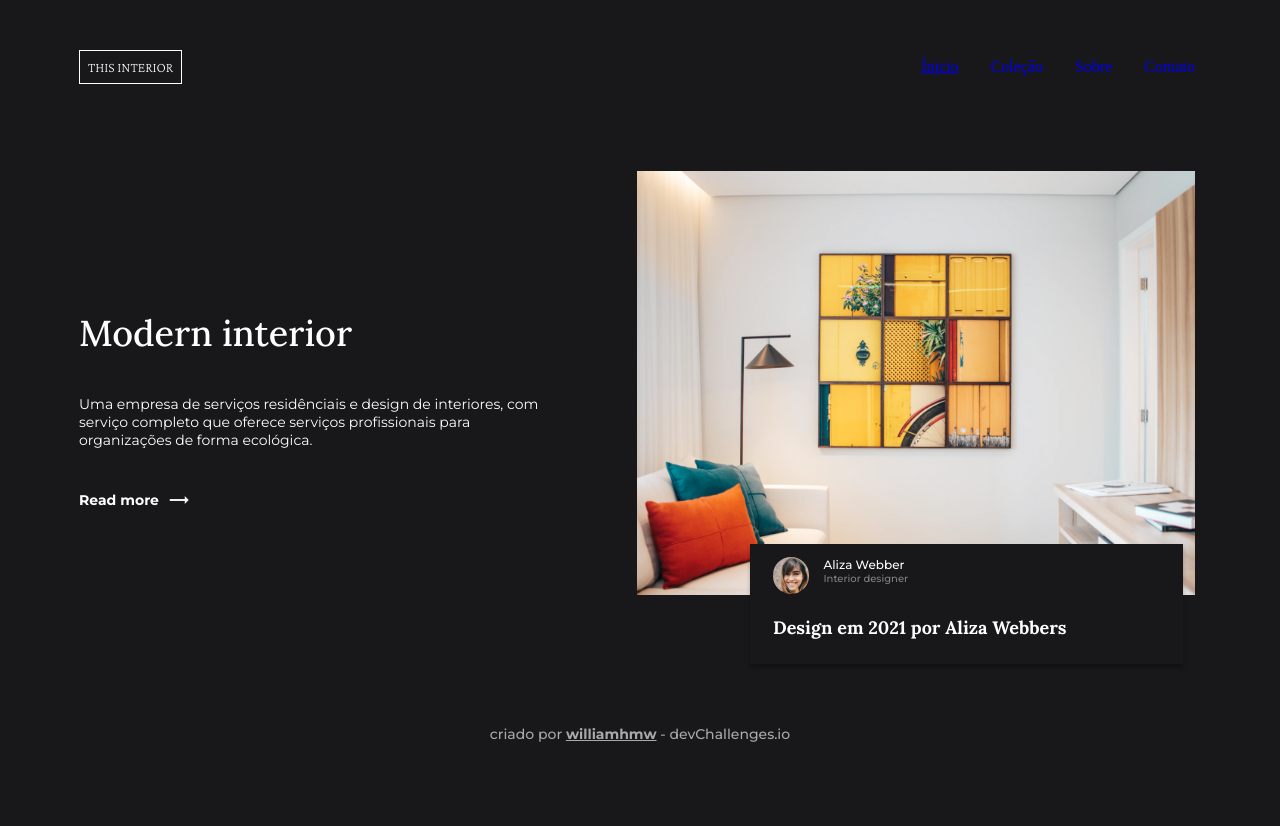
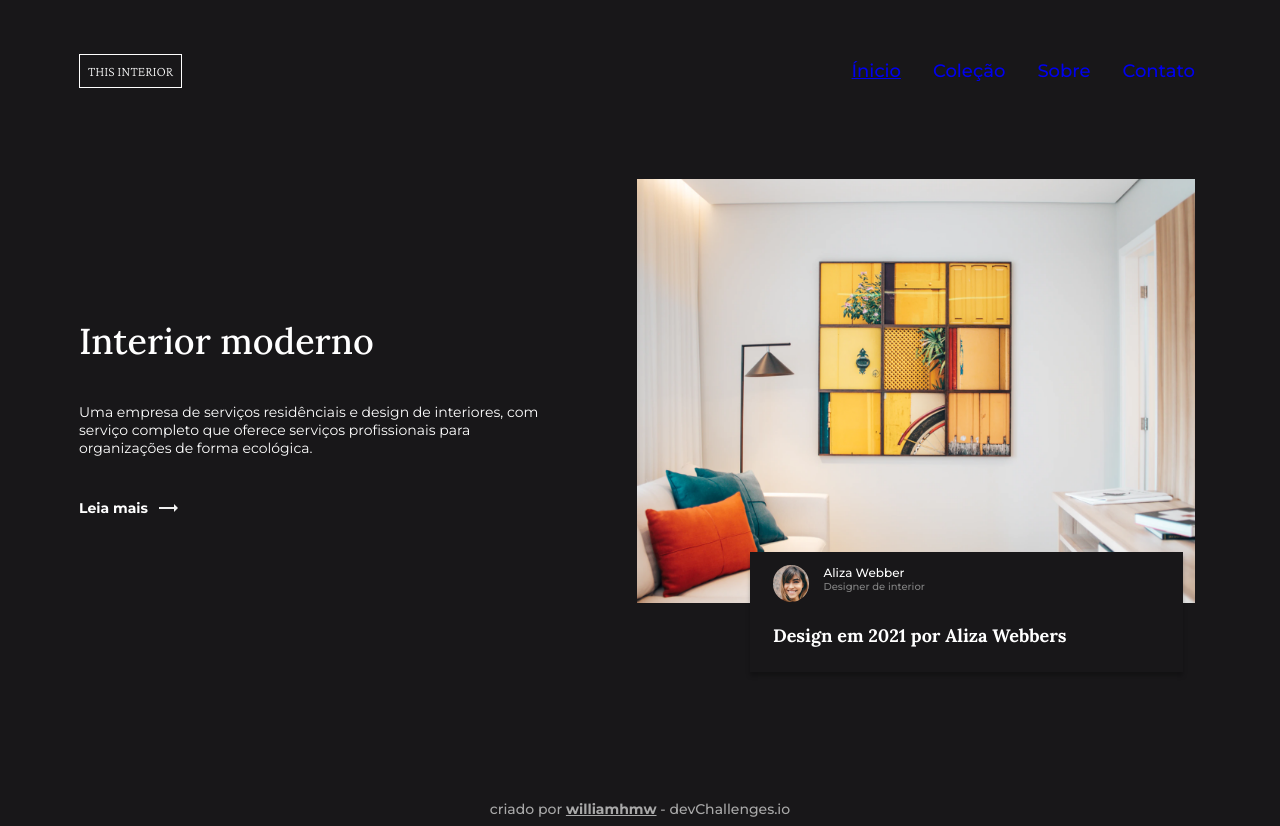
Before and after one commit to williamhmw/interior-consultant, a plain HTML site: page index.html in a window 1280 px wide. Before the commit the page ends 800 px from the top, so only its background shows below. Drawn offline with nearby package versions, Linux system fonts and the light colour scheme.

Commit message:
Edição do texto e menu para o @media de desktop

```diff
--- a/index.html
+++ b/index.html
@@ -40,9 +40,9 @@
     <main>
         <div class="content">
             <div class="text-content">
-                <div class="title-text-content">Modern interior</div>
+                <div class="title-text-content">Interior moderno</div>
                 <p>Uma empresa de serviços residênciais e design de interiores, com serviço completo que oferece serviços profissionais para organizações de forma ecológica.</p>
-                <p class="read-more">Read more&nbsp&nbsp<span class="material-icons md-light">trending_flat</span></p>
+                <p class="read-more">Leia mais&nbsp&nbsp<span class="material-icons md-light">trending_flat</span></p>
             </div>
             <div class="img-content">
                 <figure class="img-main"><img src="./img/photo1.png" alt="Sala de TV decorada"></figure>
@@ -50,7 +50,7 @@
                     <figure ><img class="img-author" src="./img/photo2.png" alt="Avatar do autor"></figure>
                     <div class="description-author">
                         <div class="name-author">Aliza Webber</div>
-                        <div class="subtitle-author">Interior designer</div>
+                        <div class="subtitle-author">Designer de interior</div>
                     </div>
                     <div class="title-post-author">Design em 2021 por Aliza Webbers</div>
                 </div>
--- a/style.css
+++ b/style.css
@@ -284,6 +284,9 @@ footer{
         opacity: 1;
         visibility: visible;
         top:0;
+        font-family: 'Montserrat', sans-serif;
+        font-size: 1.125rem;
+        font-weight: 500;
     }
 
     nav .menu ul{
@@ -313,5 +316,7 @@ footer{
     }
 
     /*  Footer */
-
+    footer{
+        padding-top: 8rem;
+    }
 }
```
